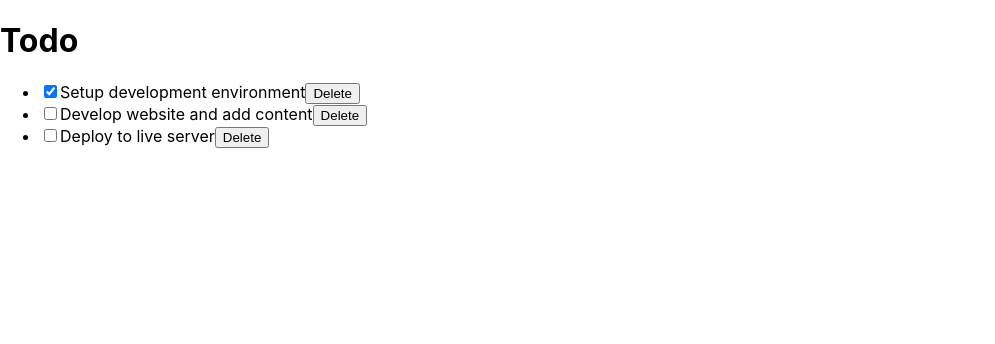
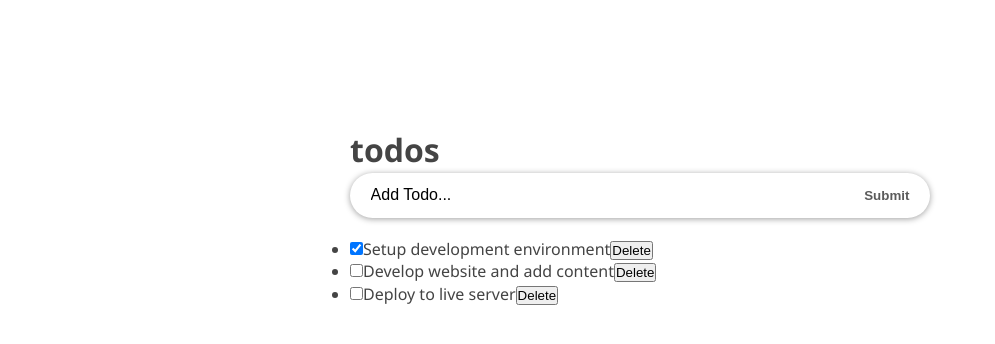
Before and after one commit to peterdgreat/react-todo-app, a React (Create React App) app: page / in a window 1280 px wide. Shown: the top 344 px of the page, without its empty margins (0-995 px from the left). Built offline with nearby package versions, Linux system fonts and the light colour scheme.

Commit message:
Todo's container styled

```diff
--- a/package.json
+++ b/package.json
@@ -12,6 +12,7 @@
     "react": "^17.0.2",
     "react-dom": "^17.0.2",
     "react-scripts": "4.0.3",
+    "uuid": "^8.3.2",
     "web-vitals": "^1.1.2"
   },
   "scripts": {
--- /dev/null
+++ b/src/App.css
@@ -0,0 +1,64 @@
+* {
+    box-sizing: border-box;
+    margin: 0;
+    padding: 0;
+  }
+
+  body {
+    font-family: "Segoe UI", Arial, sans-serif;
+    line-height: 1.4;
+    color: #444;
+    background: #fff;
+    height: 100vh;
+  }
+  .container {
+    display: flex;
+    flex-direction: column;
+    justify-content: center;
+    align-items: center;
+    max-width: 600px;
+    margin: 0 auto;
+  }
+
+  .inner {
+    width: 100%;
+    padding: 8rem 10px 4rem;
+  }
+
+  .form-container {
+    width: 100%;
+    margin-bottom: 20px;
+    display: flex;
+    border-radius: calc(0.5 * 100px);
+    box-shadow: 0 1px 6px 0 rgba(0, 0, 0, 0.38);
+    justify-content: space-evenly;
+  }
+
+  .input-text {
+    font-size: 1rem;
+    font-weight: 400;
+    width: 85%;
+    padding-right: 5px;
+    padding-left: 10px;
+    border-radius: calc(0.5 * 100px);
+  }
+
+  .input-text::placeholder {
+    color: #000;
+  }
+
+  .input-submit {
+    background: transparent;
+    color: #5b5b5b;
+    text-transform: capitalize;
+    cursor: pointer;
+    font-weight: 600;
+    margin-right: 10px;
+  }
+
+  .input-text,
+  .input-submit {
+    height: 45px;
+    outline: none;
+    border: none;
+  }
--- a/src/App.js
+++ b/src/App.js
@@ -1,12 +1,12 @@
 import React from 'react';
 import TodoContainer from './components/TodoContainer';
-import Header from './components/Header';
+
+import './App.css';
 
 export default function App() {
   return (
-    <div>
+    <div className="container">
 
-      <Header />
       <TodoContainer />
     </div>
   );
--- a/src/components/Header.js
+++ b/src/components/Header.js
@@ -2,8 +2,8 @@ import React from 'react';
 
 export default function Header() {
   return (
-    <div>
-      <h1> Todo</h1>
-    </div>
+
+    <h1> todos</h1>
+
   );
 }
--- a/src/components/InputTodo.js
+++ b/src/components/InputTodo.js
@@ -1,11 +1,30 @@
 /* eslint-disable react/button-has-type */
-import React from 'react';
+import React, { useState } from 'react';
+import PropTypes from 'prop-types';
 
-export default function InputTodo() {
+export default function InputTodo(props) {
+  const { handlesubmitprop } = props;
+  const [state, setstate] = useState('');
+  const onChange = (e) => {
+    setstate(e.target.value);
+  };
+  const handleSubmit = (e) => {
+    e.preventDefault();
+    if (state.trim()) {
+      handlesubmitprop(state);
+      setstate('');
+    } else {
+      alert('Please enter a valid value');
+    }
+  };
   return (
-    <form>
-      <input type="text" placeholder="Add Todo..." />
-      <button>Submit</button>
+    <form onSubmit={handleSubmit} className="form-container">
+      <input className="input-text" type="text" placeholder="Add Todo..." onChange={onChange} value={state} />
+      <button className="input-submit">Submit</button>
     </form>
   );
 }
+
+InputTodo.propTypes = {
+  handlesubmitprop: PropTypes.func.isRequired,
+};
--- a/src/components/TodoContainer.js
+++ b/src/components/TodoContainer.js
@@ -1,20 +1,23 @@
 import { useState } from 'react';
+import { v4 as uuidv4 } from 'uuid';
 import TodosList from './TodosList';
+import InputTodo from './InputTodo';
+import Header from './Header';
 
 export default function TodoContainer() {
   const todo = [
     {
-      id: 1,
+      id: uuidv4(),
       title: 'Setup development environment',
       completed: true,
     },
     {
-      id: 2,
+      id: uuidv4(),
       title: 'Develop website and add content',
       completed: false,
     },
     {
-      id: 3,
+      id: uuidv4(),
       title: 'Deploy to live server',
       completed: false,
     },
@@ -41,9 +44,21 @@ export default function TodoContainer() {
       todos.filter((todo) => todo.id !== id),
     );
   };
+  const addTodo = (title) => {
+    const newTodo = {
+      id: uuidv4(),
+      title,
+      completed: false,
+    };
+    setState((prevState) => [...prevState, newTodo]);
+  };
 
   if (todos) {
     return (
+      <div className="inner">
+        <Header />
+
+        <InputTodo handlesubmitprop={addTodo} />
         <ul>
 
           {todos.map((todo) => (
@@ -57,7 +72,7 @@ export default function TodoContainer() {
             />
           ))}
         </ul>
-
+      </div>
     );
   }
 }
--- a/src/index.css
+++ /dev/null
@@ -1,13 +0,0 @@
-body {
-  margin: 0;
-  font-family: -apple-system, BlinkMacSystemFont, 'Segoe UI', 'Roboto', 'Oxygen',
-    'Ubuntu', 'Cantarell', 'Fira Sans', 'Droid Sans', 'Helvetica Neue',
-    sans-serif;
-  -webkit-font-smoothing: antialiased;
-  -moz-osx-font-smoothing: grayscale;
-}
-
-code {
-  font-family: source-code-pro, Menlo, Monaco, Consolas, 'Courier New',
-    monospace;
-}
--- a/src/index.js
+++ b/src/index.js
@@ -1,6 +1,5 @@
 import React from 'react';
 import ReactDOM from 'react-dom';
-import './index.css';
 import App from './App';
 import reportWebVitals from './reportWebVitals';
 
```
Also changed, not shown: 1 other file (tests, documents, lock files or other folders). Lines whose indentation alone changed are shown as unchanged.
